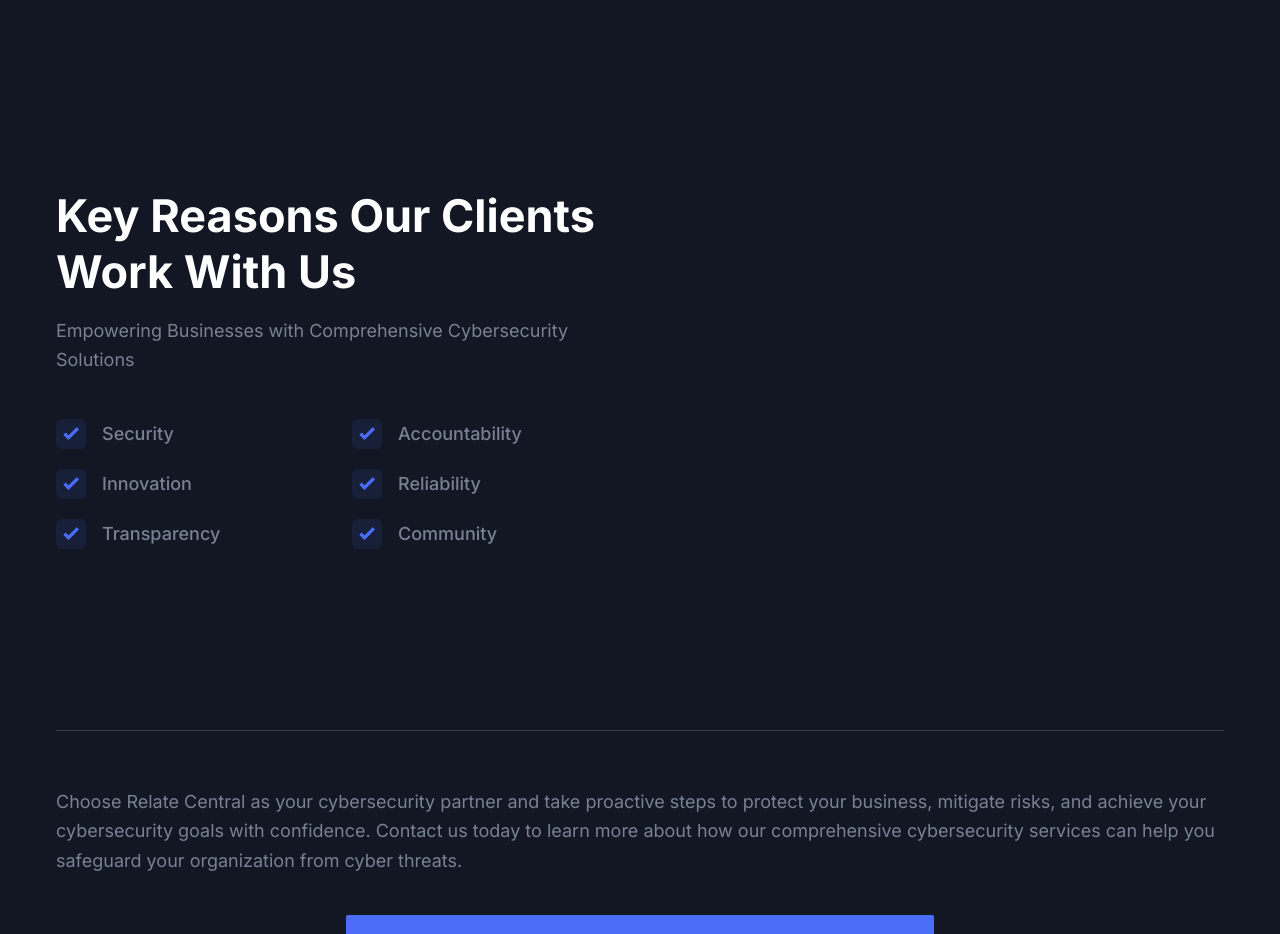
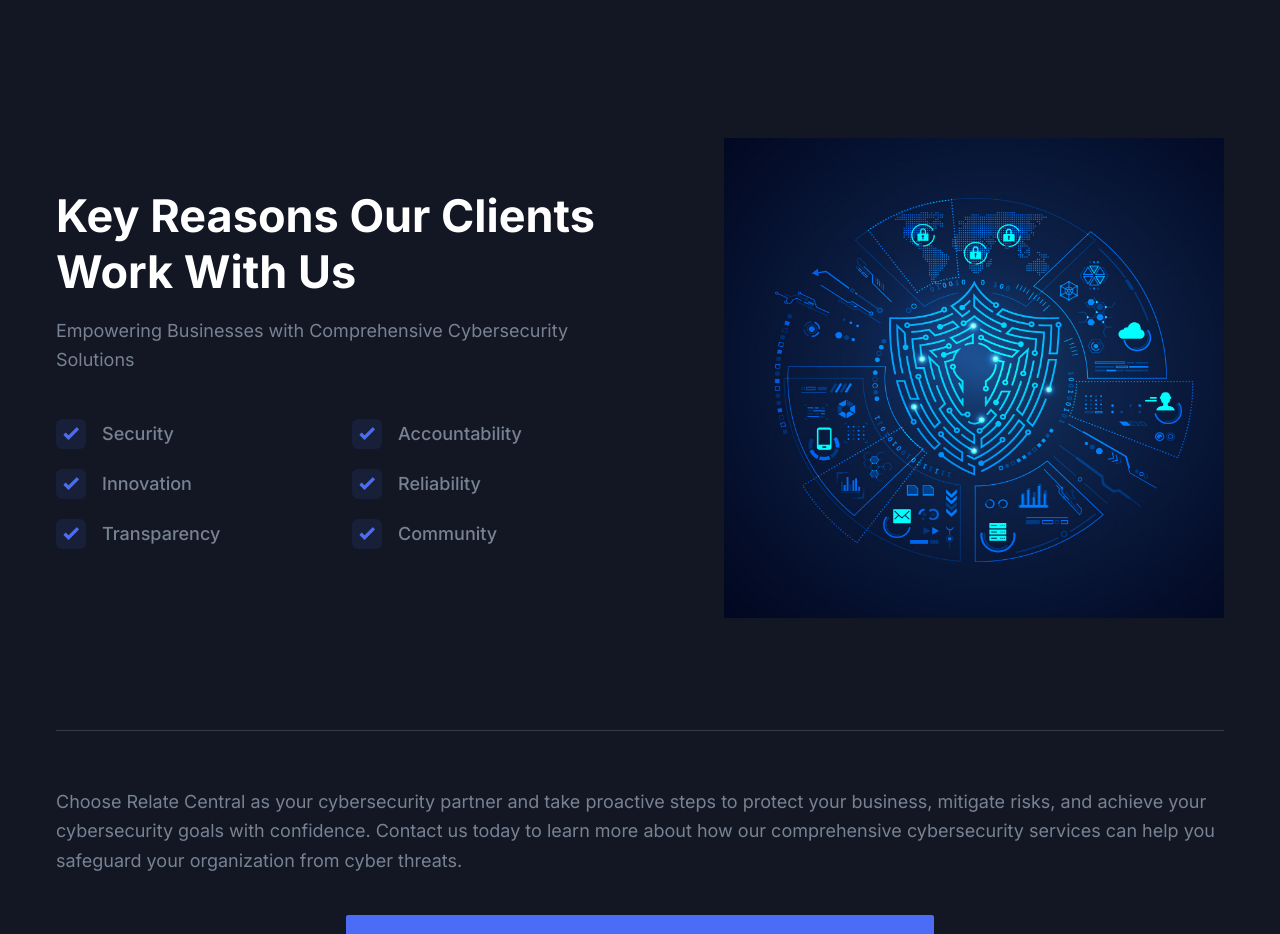
Before and after one commit to uday-009/nextjs-rce, a Next.js app: page / in a window 1280 px wide. Shown: the part 2540-3474 px from the top of the page. Built offline with nearby package versions, Linux system fonts and the light colour scheme.

Commit message:
home - image

```diff
--- a/components/About/AboutSectionOne.tsx
+++ b/components/About/AboutSectionOne.tsx
@@ -58,7 +58,7 @@
                   src="/images/about/ab1.jpg"
                   alt="about-image"
                   fill
-                  className="drop-shadow-three mx-auto max-w-full dark:hidden dark:drop-shadow-none lg:mr-0"
+                  className="drop-shadow-three mx-auto max-w-full  dark:drop-shadow-none lg:mr-0"
                 />
                 {/* <Image
                 //   src="/images/about/about-image-dark.svg"
```
